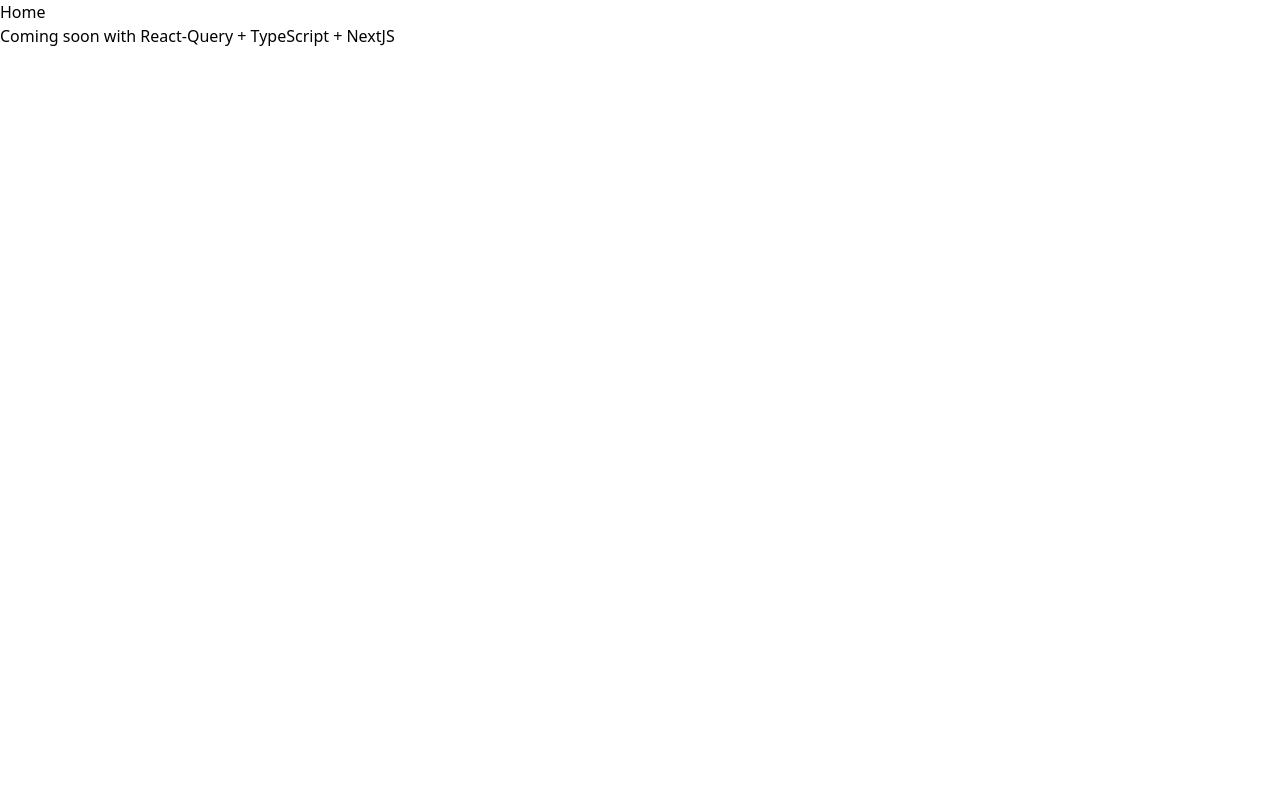
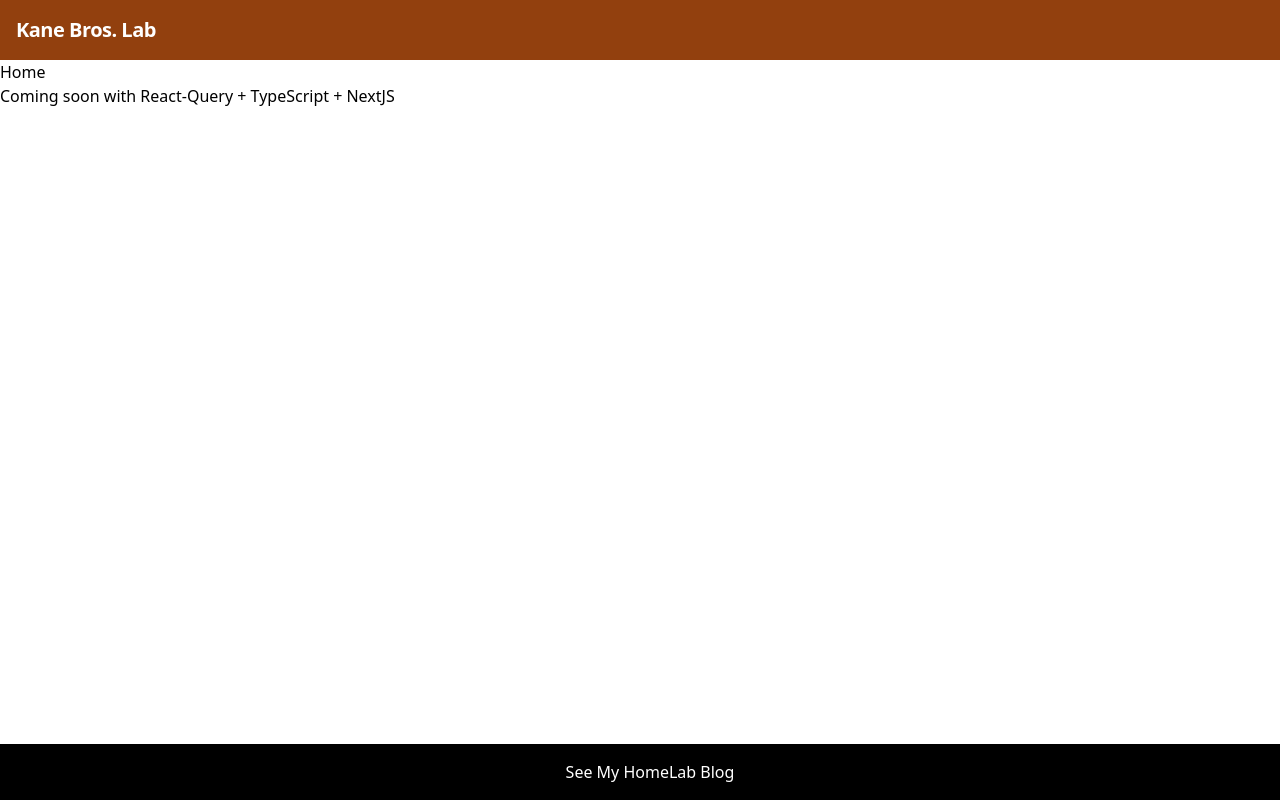
Before and after one commit to milsman2/kane-bros-lab, a Next.js app: page /person/1 in a window 1280 px wide. Built offline with nearby package versions, Linux system fonts and the light colour scheme.

Commit message:
Typed pages

```diff
--- a/pages/person/[id].tsx
+++ b/pages/person/[id].tsx
@@ -2,6 +2,8 @@
 import Link from 'next/link'
 import { useQuery } from 'react-query'
 import { IPerson } from '../../src/lib/interfaces/IPerson'
+import type { NextPageWithLayout } from '../_app'
+import Layout from '../../components/Layout'
 
 const getPersonById = async (id: string | string[] | undefined): Promise<IPerson> => {
     if (typeof id === 'string') {
@@ -14,7 +16,7 @@
     throw new Error('invalid id')
 }
 
-const PersonPage = () => {
+const PersonPage: NextPageWithLayout = () => {
     const {
         query: {id},
     } = useRouter()
@@ -43,3 +45,11 @@
 }
 
 export default PersonPage
+
+PersonPage.getLayout = function getLayout(page: React.ReactElement) {
+    return (
+      <Layout>
+        {page}
+      </Layout>
+    )
+}
--- a/pages/person/index.tsx
+++ b/pages/person/index.tsx
@@ -1,5 +1,7 @@
 import { useQuery, UseQueryResult } from 'react-query'
 import { IPerson } from '../../src/lib/interfaces/IPerson'
+import Layout from '../../components/Layout'
+import { NextPageWithLayout } from '../_app';
 
 export const fetchPerson = async (): Promise<IPerson> => {
     const res = await fetch('/api/person');
@@ -10,7 +12,7 @@
     throw new Error('Network response not ok')
 }
 
-const PersonPage = () => {
+const PersonPage: NextPageWithLayout = () => {
     const { isLoading, isError, error, data }: UseQueryResult<IPerson, Error> = useQuery<IPerson, Error, IPerson, string>(
         'person',
         fetchPerson,
@@ -36,3 +38,11 @@
 }
 
 export default PersonPage
+
+PersonPage.getLayout = function getLayout(page: React.ReactElement) {
+    return (
+      <Layout>
+        {page}
+      </Layout>
+    )
+}
```
